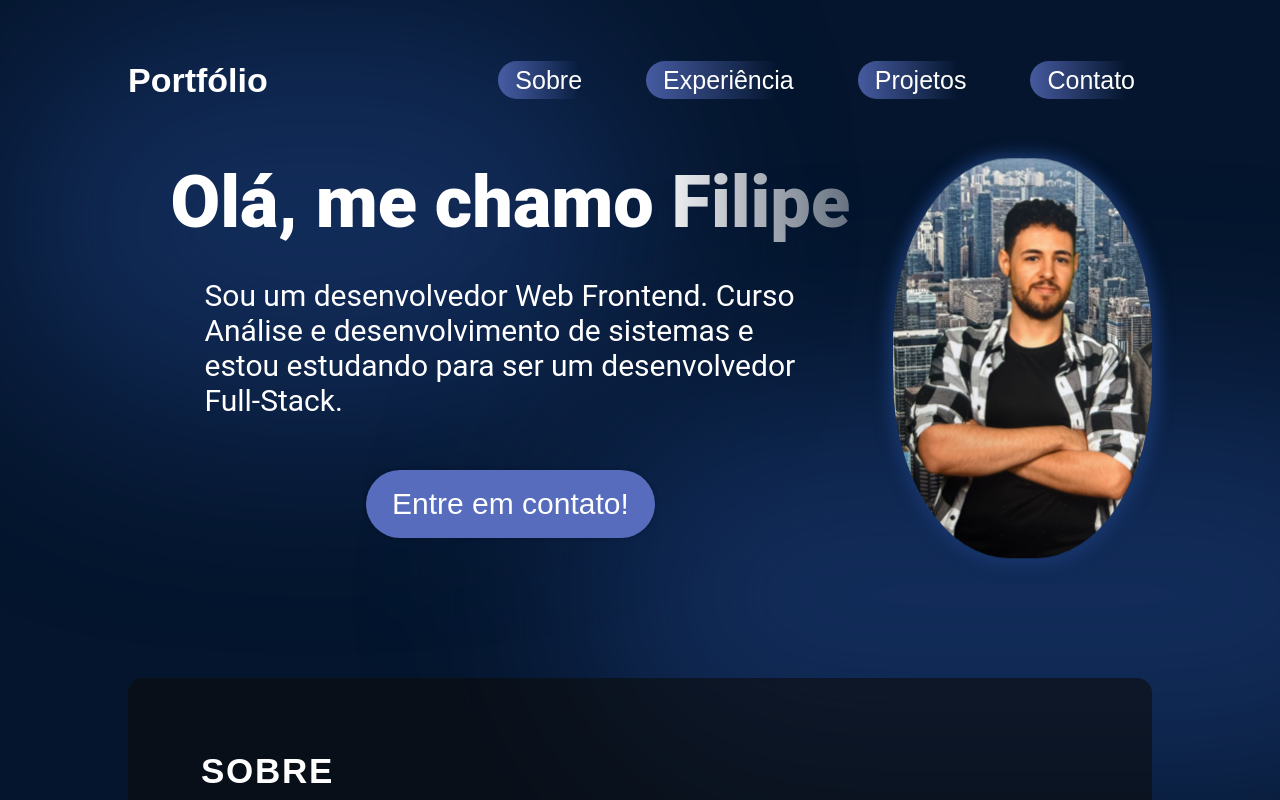
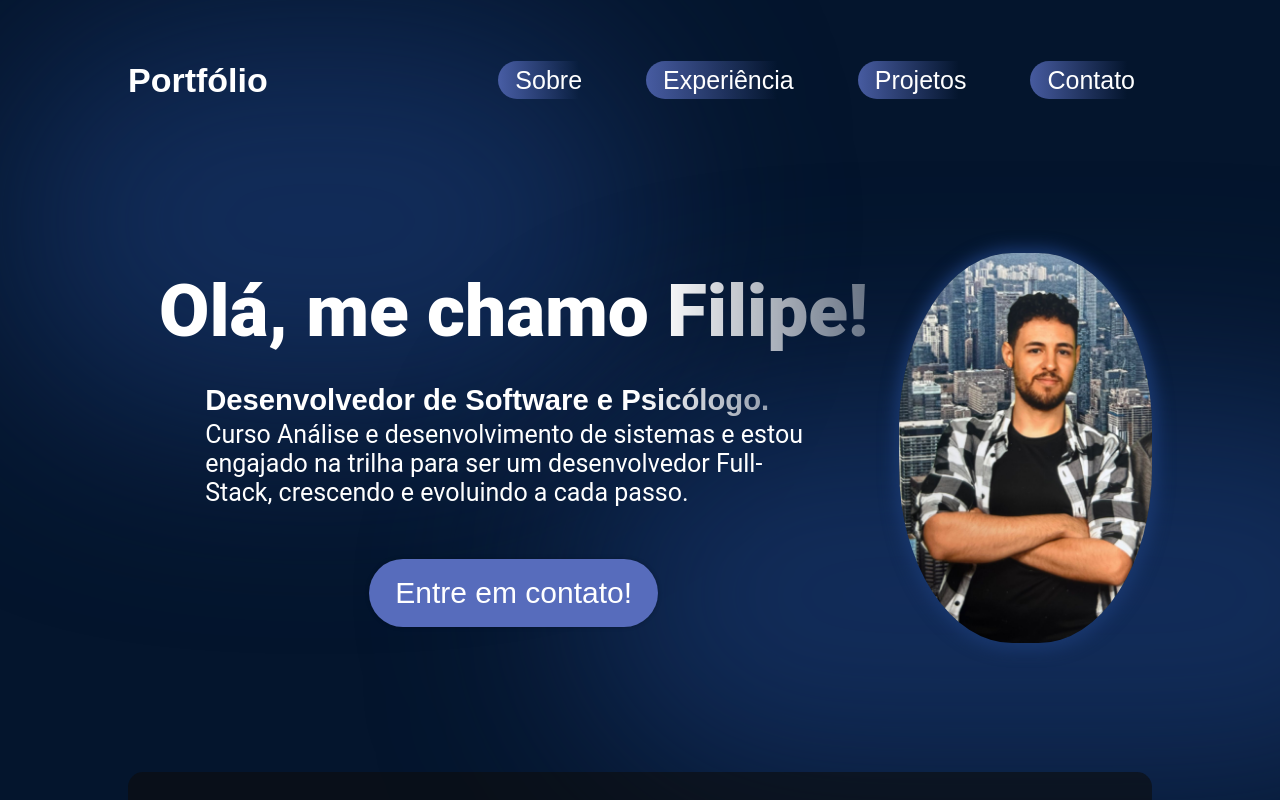
Before and after one commit to Dos-Santos-Filipe/my-portfolio-react, a React (Vite) app: page / in a window 1280 px wide. Shown: the top 800 px of the page. Built offline with nearby package versions, Linux system fonts and the light colour scheme; the HTML template or start-up script is replaced by a standard one.

Commit message:
style: update Hero content and apply styling changes

```diff
--- a/src/components/hero/hero.jsx
+++ b/src/components/hero/hero.jsx
@@ -7,9 +7,10 @@ export const Hero = () => {
   return (
     <section className={styles.container}>
       <div className={styles.content}>
-        <h1 className={styles.title}>Olá, me chamo Filipe</h1>
+        <h1 className={styles.title}>Olá, me chamo Filipe!</h1>
         <p className={styles.description}>
-        Sou um desenvolvedor Web Frontend. Curso Análise e desenvolvimento de sistemas e estou estudando para ser um desenvolvedor Full-Stack.
+        <h3 className={styles.subtitle}>Desenvolvedor de Software e Psicólogo.</h3>
+        Curso Análise e desenvolvimento de sistemas e estou engajado na trilha para ser um desenvolvedor Full-Stack, crescendo e evoluindo a cada passo.
         </p>
         <a
           href="mailto:filipesantos.psic@gmail.com"
--- a/src/components/hero/hero.module.css
+++ b/src/components/hero/hero.module.css
@@ -9,6 +9,7 @@
   z-index: 1;
   margin-left: 10%;
   margin-right: 10%;
+  padding-top: 104px;
 }
 
 .content {
@@ -20,10 +21,21 @@
 }
 
 .title {
-  font-size: 72px;
+  font-size: 73px;
   font-weight: 900;
-  margin-bottom: 33px;
+  margin-bottom: 30px;
   font-family: var(--font-roboto);
+  background: linear-gradient(
+    90deg,
+    rgba(255, 255, 255, 1) 70%,
+    rgba(255, 255, 255, 0) 120%
+  );
+  -webkit-text-fill-color: transparent;
+  background-clip: text;
+}
+
+.subtitle {
+  margin-bottom: 3px;
   background: linear-gradient(
     90deg,
     rgba(255, 255, 255, 1) 70%,
@@ -35,7 +47,7 @@
 
 .description {
   font-family: var(--font-roboto);
-  font-size: 30px;
+  font-size: 25px;
   margin-bottom: 52px;
   max-width: 80%;
 }
@@ -52,27 +64,31 @@
 }
 
 .heroImg {
-  width: 50%;
-  max-height: 400px;
+  width: 45%;
+  max-height: 390px;
   border-radius: 45%;
   z-index: 1;
   box-shadow: 1px 1px 15px 6px #19376d;
 
+
+}
+
+.heroImg:hover {
   animation: floating;
-  animation-duration: 5s;
+  animation-duration: 4s;
   animation-iteration-count: infinite;
   animation-timing-function: ease-in-out;
 }
 
 @keyframes floating {
   0% {
-    transform: translate(0, 0px);
+    transform: translate(0px, 0px);
   }
   50% {
-    transform: translate(0, 20px);
+    transform: translate(0px, 12px);
   }
   100% {
-    transform: translate(0, 0px);
+    transform: translate(0px, 0px);
   }
 }
 
```
